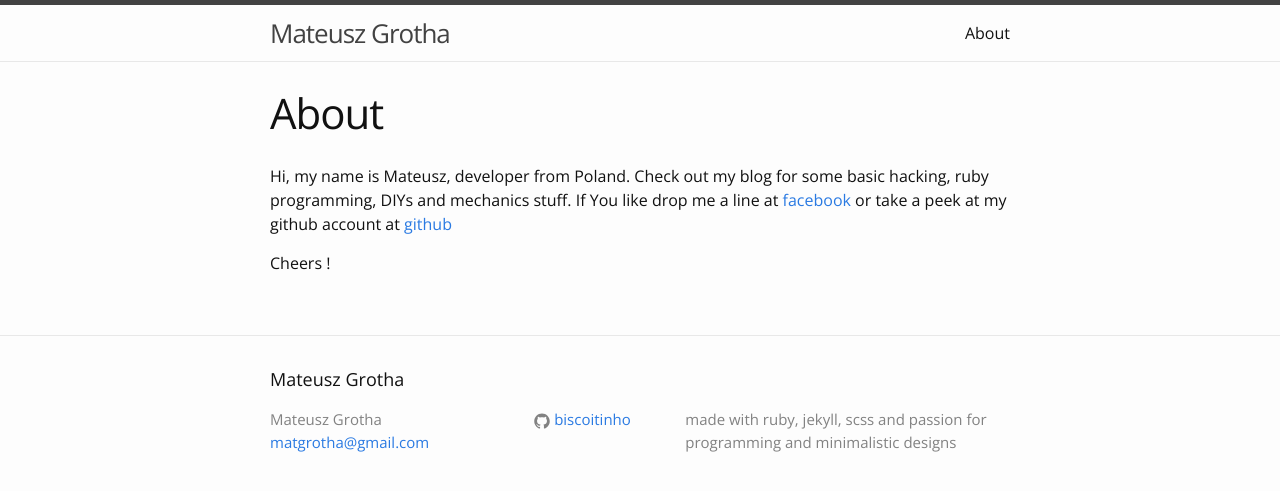
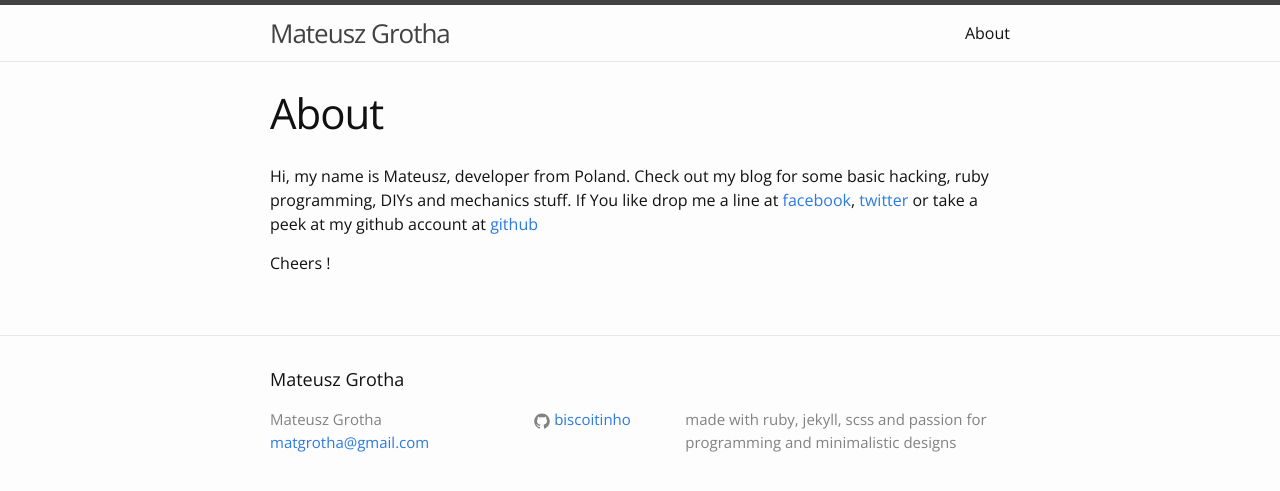
Before and after one commit to biscoitinho/biscoitinho.github.io, a Jekyll site: the page built from about.md, in a window 1280 px wide. Shown: the top 491 px of the page. Built offline with Jekyll 4.4.1, drawn with Linux system fonts in a browser that asks for light colours; Markdown is read by kramdown in place of the engine named in the settings.

Commit message:
Add twitter account to about page

```diff
--- a/about.md
+++ b/about.md
@@ -6,7 +6,8 @@ permalink: /about/
 
 Hi, my name is Mateusz, developer from Poland. Check out my blog for some
 basic hacking, ruby programming, DIYs and mechanics stuff.
-If You like drop me a line at [facebook](http://facebook.com/matgrotha)
+If You like drop me a line at [facebook](http://facebook.com/matgrotha),
+[twitter](http://twitter.com/CodeCookieMan)
 or take a peek at my github account at [github](http://github.com/biscoitinho)
 
 Cheers !
```
